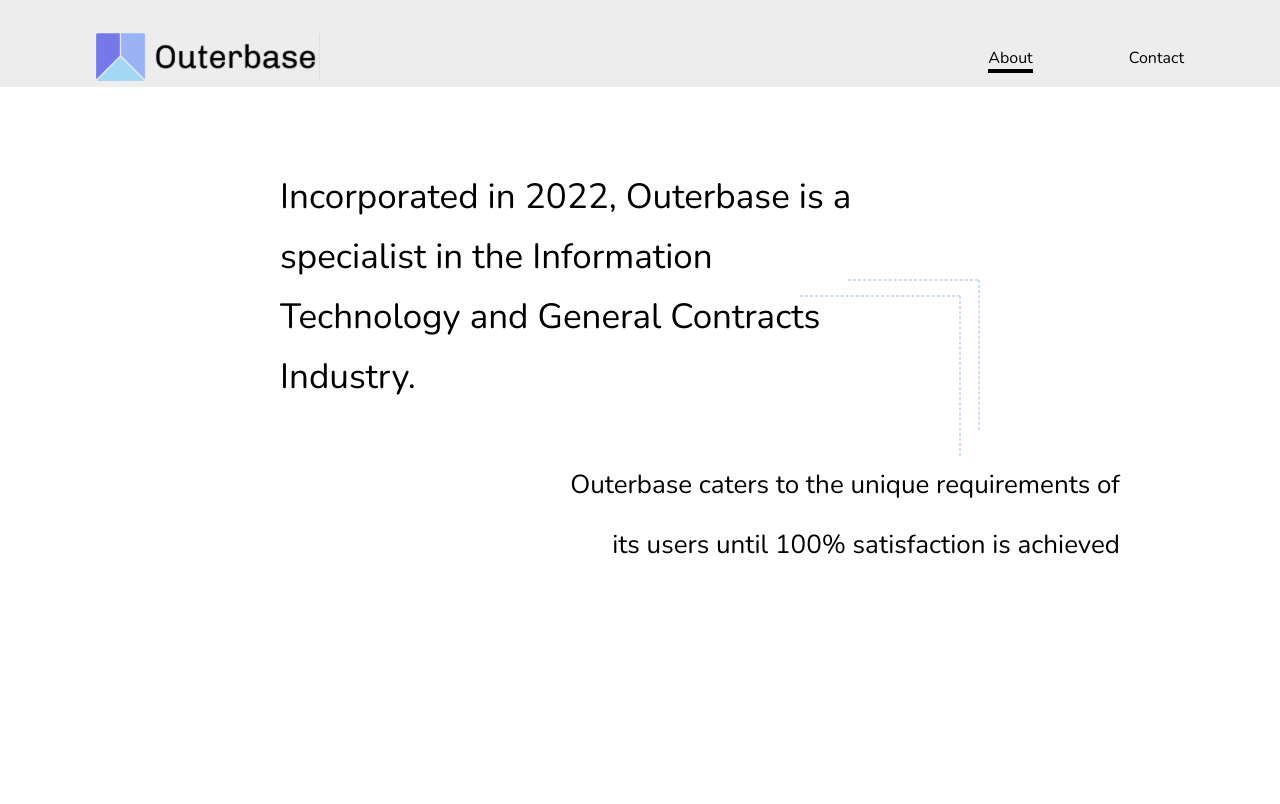
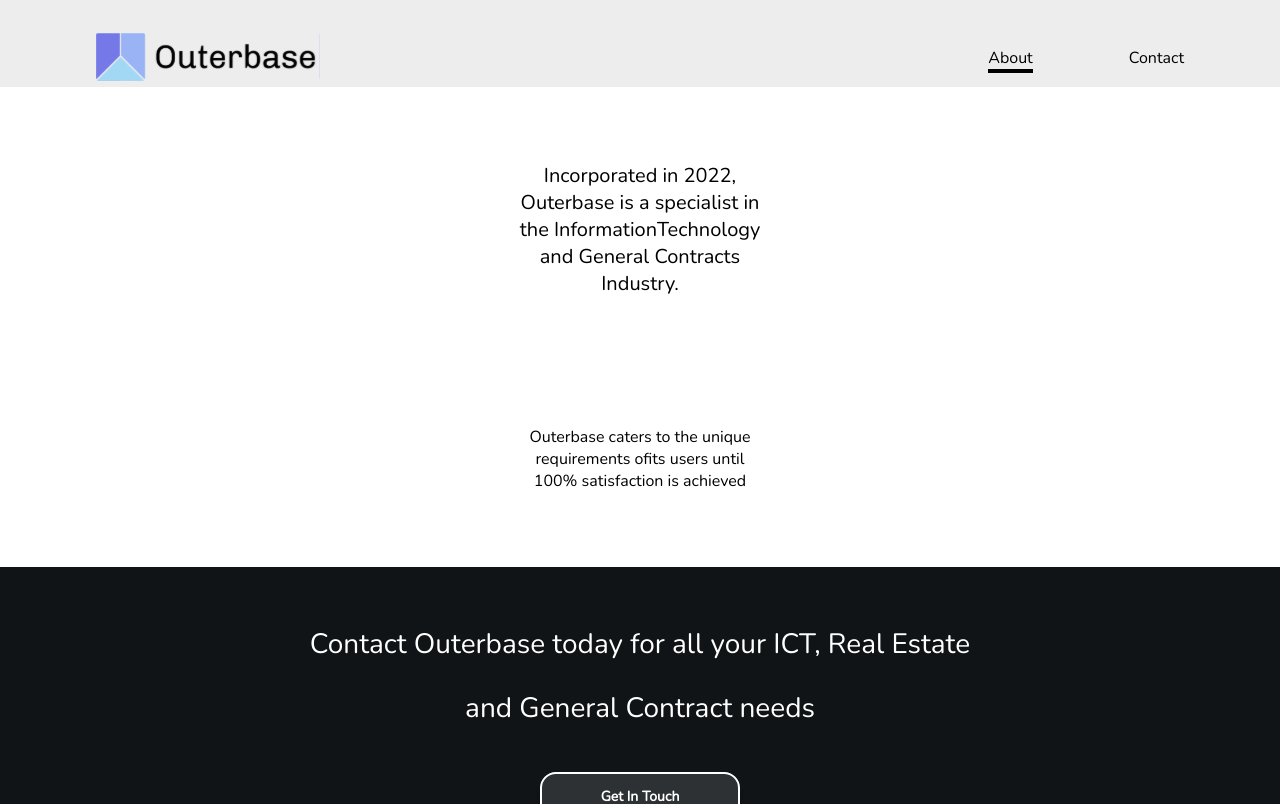
Before and after one commit to Taofiqq/outerbase, a React (Create React App) app: page / in a window 1280 px wide. Shown: the top 804 px of the page. Built offline with nearby package versions, Linux system fonts and the light colour scheme.

Commit message:
added styles

```diff
--- a/src/components/Home.jsx
+++ b/src/components/Home.jsx
@@ -125,21 +125,25 @@ export default function Home() {
         </IndustryWrapper>
       </Industries> */}
 
-      <MainComponent>
-        <ParaOne>
-          Incorporated in 2022, Outerbase is a <br /> specialist in the
-          Information <br /> Technology and General Contracts <br /> Industry.
-        </ParaOne>
-        <ParaTwo>
-          Outerbase caters to the unique requirements of <br /> its users until
-          100% satisfaction is achieved
-        </ParaTwo>
+      <InformationContainer>
+        <InformationWrapper>
+          <ParaOne>
+            Incorporated in 2022, Outerbase is a specialist in the
+            InformationTechnology and General Contracts Industry.
+            {/* Hello */}
+          </ParaOne>
+          {/* <Line></Line>
+          <Line2></Line2> */}
+          <ParaTwo>
+            Outerbase caters to the unique requirements ofits users until 100%
+            satisfaction is achieved
+          </ParaTwo>
+        </InformationWrapper>
 
-        <Line></Line>
-        <Line2></Line2>
         <Line3></Line3>
         <Line4></Line4>
-      </MainComponent>
+      </InformationContainer>
+      <LineContainer></LineContainer>
 
       <ContactWrapper>
         <ContactContainer>
@@ -166,306 +170,275 @@ export default function Home() {
 }
 
 const HomeContainer = styled.div`
-  display: relative;
+  position: relative;
   overflow-x: hidden;
 `;
 
-const Hero = styled.section`
+// const Hero = styled.section`
+//   display: flex;
+
+//   @media screen and (max-width: 900px) {
+//     display: flex;
+//     flex-direction: column;
+//   }
+// `;
+// const Left = styled.div`
+//   @media screen and (min-width: 900px) {
+//     flex: 2;
+//     display: flex;
+//     flex-direction: column;
+//     // padding-left: 224px;
+//   }
+
+//   display: flex;
+//   flex-direction: column;
+//   justify-content: center;
+//   align-items: center;
+//   margin-top: 116px;
+// `;
+// const HeroList = styled.p`
+//   font-style: normal;
+//   font-weight: bold;
+//   font-size: 18px;
+//   line-height: 0px;
+//   letter-spacing: 0.04em;
+//   color: #7579e7;
+
+//   @media screen and (max-width: 900px) {
+//     width: 296px;
+//     height: 40px;
+//     font-family: Nunito;
+//     font-style: normal;
+//     font-weight: bold;
+//     font-size: 14px;
+//     line-height: 20px;
+//     text-align: center;
+//     letter-spacing: 0.04em;
+//     color: #7579e7;
+//   }
+// `;
+// const HeroText = styled.h1`
+//   font-style: normal;
+//   font-weight: normal;
+//   font-size: 62px;
+//   line-height: 68px;
+//   display: flex;
+//   align-items: center;
+//   text-align: left;
+//   margin-top: 32px;
+//   color: #000000;
+
+//   @media screen and (max-width: 900px) {
+//     width: 320px;
+//     height: 176px;
+//     font-family: Nunito;
+//     font-style: normal;
+//     font-weight: normal;
+//     font-size: 36px;
+//     line-height: 44px;
+//     display: flex;
+//     align-items: center;
+//     text-align: center;
+//     color: #000000;
+//   }
+// `;
+// const HeroButton = styled.button`
+//   width: 250px;
+//   height: 65px;
+//   background: #7579e7;
+//   border: 2px solid #ffffff;
+//   box-shadow: 0px 8px 4px rgba(0, 0, 0, 0.25);
+//   border-radius: 16px;
+//   color: #ffffff;
+//   font-size: 20px;
+//   font-weight: bold;
+//   cursor: pointer;
+//   margin-top: 40px;
+
+//   @media screen and (max-width: 900px) {
+//     margin-top: 40px;
+//   }
+// `;
+
+// const LinkStyle = styled(Link)`
+//   color: white;
+// `;
+// const Right = styled.div`
+//   @media screen and (min-width: 900px) {
+//     flex: 1;
+//     position: relative;
+//     margin-top: 13rem;
+//     margin-right: 124px;
+//   }
+// `;
+
+// const HeroImg = styled.img`
+//   width: 516px;
+//   height: 803px;
+// `;
+// const Curve = styled.div`
+//   width: 947px;
+//   height: 599px;
+//   background-color: #e5e5e5;
+//   border-radius: 299.5px 0px 0px 0px;
+//   position: absolute;
+//   top: 20rem;
+//   right: -15rem;
+//   z-index: -10;
+
+//   @media screen and (max-width: 900px) {
+//     display: none;
+//   }
+// `;
+
+// const Industries = styled.div`
+//   width: 100%;
+//   height: 700px;
+//   margin-right: 3rem;
+//   z-index: 100;
+//   display: flex;
+//   flex-direction: column;
+//   justify-content: center;
+//   align-items: center;
+//   @media screen and (min-width: 760px) {
+//     width: 1296px;
+//     height: 200px;
+//     background: #fff;
+//     box-shadow: 0px 16px 24px rgba(0, 0, 0, 0.08);
+//     border-radius: 24px;
+//     margin-top: -0.1rem;
+//     margin-left: 5rem;
+//     position: relative;
+//     padding-left: 56px;
+//     z-index: 30;
+//     display: flex;
+//     flex-direction: column;
+//     justify-content: center;
+//     align-items: flex-start;
+//   }
+// `;
+
+// const IndustryWrapper = styled.div`
+//   display: flex;
+//   flex-direction: column;
+//   justify-content: center;
+//   align-items: center;
+//   @media screen and (min-width: 900px) {
+//     display: flex;
+//     flex-direction: column;
+//     justify-content: center;
+//     align-items: flex-start;
+//   }
+// `;
+// const IndustryContainer = styled.div`
+//   display: flex;
+//   justify-content: space-evenly;
+
+//   @media screen and (max-width: 900px) {
+//     display: flex;
+//     flex-direction: column;
+//     justify-content: center;
+//     align-items: center;
+//   }
+// `;
+// const IndustryText = styled.h1`
+//   font-style: normal;
+//   font-size: 28px;
+//   line-height: 48px;
+//   display: flex;
+//   align-items: center;
+//   color: #000000;
+// `;
+// const IndustryBox = styled.div`
+//   width: 203px;
+//   height: 62px;
+//   background: #cfdbfb;
+//   border-radius: 16px;
+//   display: flex;
+//   align-items: center;
+//   justify-content: center;
+//   padding: 0 10px;
+//   margin-right: 26px;
+
+//   @media screen and (max-width: 900px) {
+//     margin-bottom: 33px;
+//   }
+// `;
+// const Icon = styled.div`
+//   width: 40px;
+//   height: 40px;
+//   background: #fff;
+//   border-radius: 50%;
+//   display: flex;
+//   justify-content: center;
+//   align-items: center;
+//   margin-right: 24px;
+// `;
+// const IconText = styled.p`
+//   font-size: 10px;
+// `;
+
+const InformationContainer = styled.section`
+  background-color: #fff;
+  width: 100%;
+  height: 60vh;
+  position: relative;
   display: flex;
+  align-items: center;
+  justify-content: center;
+  padding: 0 2.25rem;
 
-  @media screen and (max-width: 900px) {
-    display: flex;
-    flex-direction: column;
+  @media screen and (max-width: 250px) {
+    height: 40vh;
+  }
+  @media screen and (max-width: 1224px) {
+    height: 35vh;
   }
 `;
-const Left = styled.div`
-  @media screen and (min-width: 900px) {
-    flex: 2;
-    display: flex;
-    flex-direction: column;
-    // padding-left: 224px;
-  }
 
+const InformationWrapper = styled.div`
   display: flex;
   flex-direction: column;
   justify-content: center;
   align-items: center;
-  margin-top: 116px;
-`;
-const HeroList = styled.p`
-  font-style: normal;
-  font-weight: bold;
-  font-size: 18px;
-  line-height: 0px;
-  letter-spacing: 0.04em;
-  color: #7579e7;
-
-  @media screen and (max-width: 900px) {
-    width: 296px;
-    height: 40px;
-    font-family: Nunito;
-    font-style: normal;
-    font-weight: bold;
-    font-size: 14px;
-    line-height: 20px;
-    text-align: center;
-    letter-spacing: 0.04em;
-    color: #7579e7;
-  }
-`;
-const HeroText = styled.h1`
-  font-style: normal;
-  font-weight: normal;
-  font-size: 62px;
-  line-height: 68px;
-  display: flex;
-  align-items: center;
-  text-align: left;
-  margin-top: 32px;
-  color: #000000;
-
-  @media screen and (max-width: 900px) {
-    width: 320px;
-    height: 176px;
-    font-family: Nunito;
-    font-style: normal;
-    font-weight: normal;
-    font-size: 36px;
-    line-height: 44px;
-    display: flex;
-    align-items: center;
-    text-align: center;
-    color: #000000;
-  }
-`;
-const HeroButton = styled.button`
-  width: 250px;
-  height: 65px;
-  background: #7579e7;
-  border: 2px solid #ffffff;
-  box-shadow: 0px 8px 4px rgba(0, 0, 0, 0.25);
-  border-radius: 16px;
-  color: #ffffff;
-  font-size: 20px;
-  font-weight: bold;
-  cursor: pointer;
-  margin-top: 40px;
-
-  @media screen and (max-width: 900px) {
-    margin-top: 40px;
-  }
-`;
-
-const LinkStyle = styled(Link)`
-  color: white;
-`;
-const Right = styled.div`
-  @media screen and (min-width: 900px) {
-    flex: 1;
-    position: relative;
-    margin-top: 13rem;
-    margin-right: 124px;
-  }
-`;
-
-const HeroImg = styled.img`
-  width: 516px;
-  height: 803px;
-`;
-const Curve = styled.div`
-  width: 947px;
-  height: 599px;
-  background-color: #e5e5e5;
-  border-radius: 299.5px 0px 0px 0px;
-  position: absolute;
-  top: 20rem;
-  right: -15rem;
-  z-index: -10;
-
-  @media screen and (max-width: 900px) {
-    display: none;
-  }
-`;
-
-const Industries = styled.div`
-  width: 100%;
-  height: 700px;
-  margin-right: 3rem;
-  z-index: 100;
-  display: flex;
-  flex-direction: column;
-  justify-content: center;
-  align-items: center;
-  @media screen and (min-width: 760px) {
-    width: 1296px;
-    height: 200px;
-    background: #fff;
-    box-shadow: 0px 16px 24px rgba(0, 0, 0, 0.08);
-    border-radius: 24px;
-    margin-top: -0.1rem;
-    margin-left: 5rem;
-    position: relative;
-    padding-left: 56px;
-    z-index: 30;
-    display: flex;
-    flex-direction: column;
-    justify-content: center;
-    align-items: flex-start;
-  }
-`;
-
-const IndustryWrapper = styled.div`
-  display: flex;
-  flex-direction: column;
-  justify-content: center;
-  align-items: center;
-  @media screen and (min-width: 900px) {
-    display: flex;
-    flex-direction: column;
-    justify-content: center;
-    align-items: flex-start;
-  }
-`;
-const IndustryContainer = styled.div`
-  display: flex;
-  justify-content: space-evenly;
-
-  @media screen and (max-width: 900px) {
-    display: flex;
-    flex-direction: column;
-    justify-content: center;
-    align-items: center;
-  }
-`;
-const IndustryText = styled.h1`
-  font-style: normal;
-  font-size: 28px;
-  line-height: 48px;
-  display: flex;
-  align-items: center;
-  color: #000000;
-`;
-const IndustryBox = styled.div`
-  width: 203px;
-  height: 62px;
-  background: #cfdbfb;
-  border-radius: 16px;
-  display: flex;
-  align-items: center;
-  justify-content: center;
-  padding: 0 10px;
-  margin-right: 26px;
-
-  @media screen and (max-width: 900px) {
-    margin-bottom: 33px;
-  }
-`;
-const Icon = styled.div`
-  width: 40px;
-  height: 40px;
-  background: #fff;
-  border-radius: 50%;
-  display: flex;
-  justify-content: center;
-  align-items: center;
-  margin-right: 24px;
-`;
-const IconText = styled.p`
-  font-size: 10px;
-`;
-
-const MainComponent = styled.section`
-  width: 100%;
-  height: 100vh;
-  background: #fff;
-  margin-top: -5rem;
-  z-index: 20;
-  position: relative;
-  display: grid;
-  padding: 160px;
-  grid-template-columns: repeat(16, 1fr);
-  grid-template-rows: repeat(6, 6rem);
-
-  @media screen and (max-width: 900px) {
-    display: flex;
-    flex-direction: column;
-    justify-content: center;
-    align-items: center;
-  }
 `;
 const ParaOne = styled.p`
-  grid-column: 3/ 14;
-  font-style: normal;
-  font-weight: normal;
-  font-size: 35px;
-  line-height: 60px;
-  color: #000000;
+  font-size: 1.25rem;
+  width: 15.75rem;
+  text-align: center;
 
-  @media screen and (max-width: 900px) {
-    width: 416px;
-    height: 200px;
-    font-family: Nunito;
-    font-style: normal;
-    font-weight: normal;
-    font-size: 24px;
-    line-height: 30px;
-    text-align: center;
-    color: #000000;
-  }
-  @media screen and (max-width: 400px) {
-    font-size: 18px;
-  }
-  @media screen and (max-width: 315px) {
-    font-size: 15px;
+  @media screen and (max-width: 250px) {
+    font-size: 0.5rem;
   }
 `;
 const ParaTwo = styled.p`
-  grid-row: 4/ 5;
-  grid-column: 7/-1;
-  font-weight: 100;
-  font-size: 26px;
-  line-height: 60px;
-  text-align: right;
-  color: #000000;
+  font-size: 1rem;
+  width: 15rem;
+  text-align: center;
+  margin-top: 8.06rem;
 
-  @media screen and (max-width: 900px) {
-    width: 269px;
-    height: 93px;
-    font-family: Nunito;
-    font-style: normal;
-    font-weight: normal;
-    font-size: 18px;
-    line-height: 30px;
-    color: #000000;
-    text-align: center;
-  }
-
-  @media screen and (max-width: 400px) {
-    font-size: 18px;
-  }
-  @media screen and (max-width: 315px) {
-    font-size: 15px;
+  @media screen and (max-width: 250px) {
+    font-size: 0.5rem;
+    width: 7.75rem;
   }
 `;
-
-const Line = styled.div`
-  width: 160px;
-  height: 0px;
-  border: 1px dashed #cfdbfb;
-  transform: rotate(180deg);
-  position: absolute;
-  left: 50rem;
-  top: 18rem;
+const LineContainer = styled.div`
+  position: relative;
 `;
-const Line2 = styled.div`
-  width: 160px;
-  height: 0px;
-  border: 1px dashed #cfdbfb;
-  transform: rotate(-90deg);
-  position: absolute;
-  left: 55rem;
-  top: 23rem;
-`;
+// const Line = styled.div`
+//   width: 5.25rem;
+//   border: 1px dashed #cfdbfb;
+//   transform: rotate(-90deg);
+//   position: absolute;
+// `;
+// const Line2 = styled.div`
+//   width: 5.25rem;
+//   border: 1px dashed #cfdbfb;
+//   transform: rotate(-90deg);
+//   position: absolute;
+//   top: 1rem;
+//   background: red;
+// `;
 const Line3 = styled.div`
   width: 130px;
   height: 0px;
@@ -474,6 +447,10 @@ const Line3 = styled.div`
   position: absolute;
   left: 53rem;
   top: 17rem;
+
+  @media screen and (max-width: 1960px) {
+    display: none;
+  }
 `;
 const Line4 = styled.div`
   width: 150px;
@@ -483,6 +460,10 @@ const Line4 = styled.div`
   position: absolute;
   left: 56.5rem;
   top: 21.7rem;
+
+  @media screen and (max-width: 1960px) {
+    display: none;
+  }
 `;
 const Square = styled.div`
   width: 110px;
@@ -499,7 +480,6 @@ const Square2 = styled.div`
   height: 192px;
   background: url("../square.png") no-repeat;
   position: absolute;
-  // background-color: red;
   right: 0.1rem;
   bottom: -75rem;
   z-index: 100;
```
